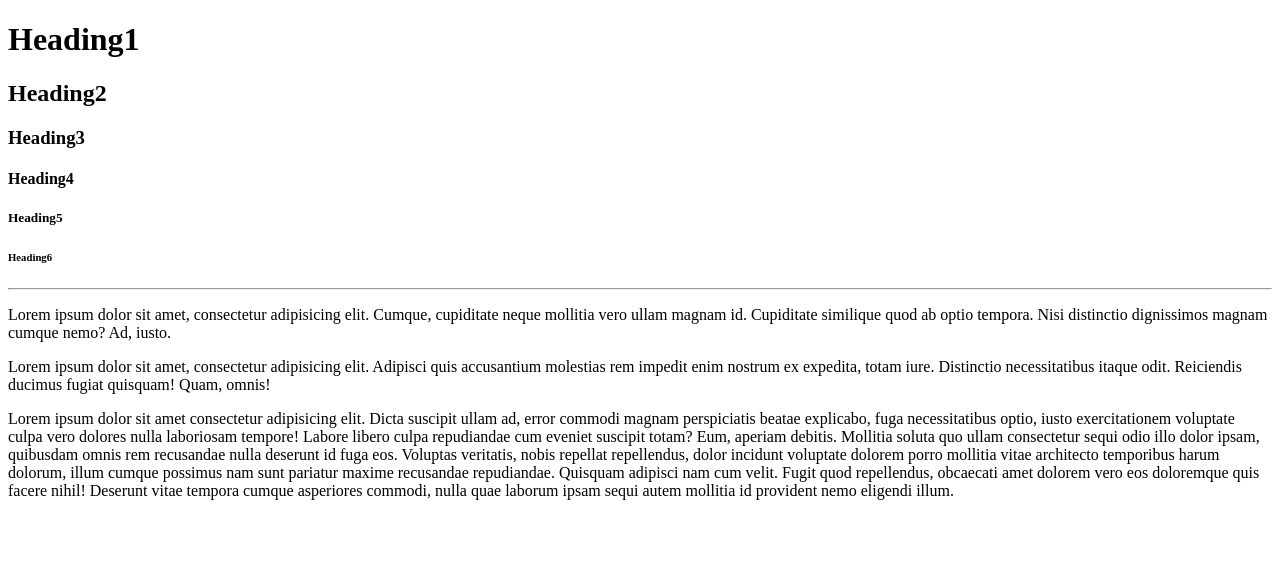
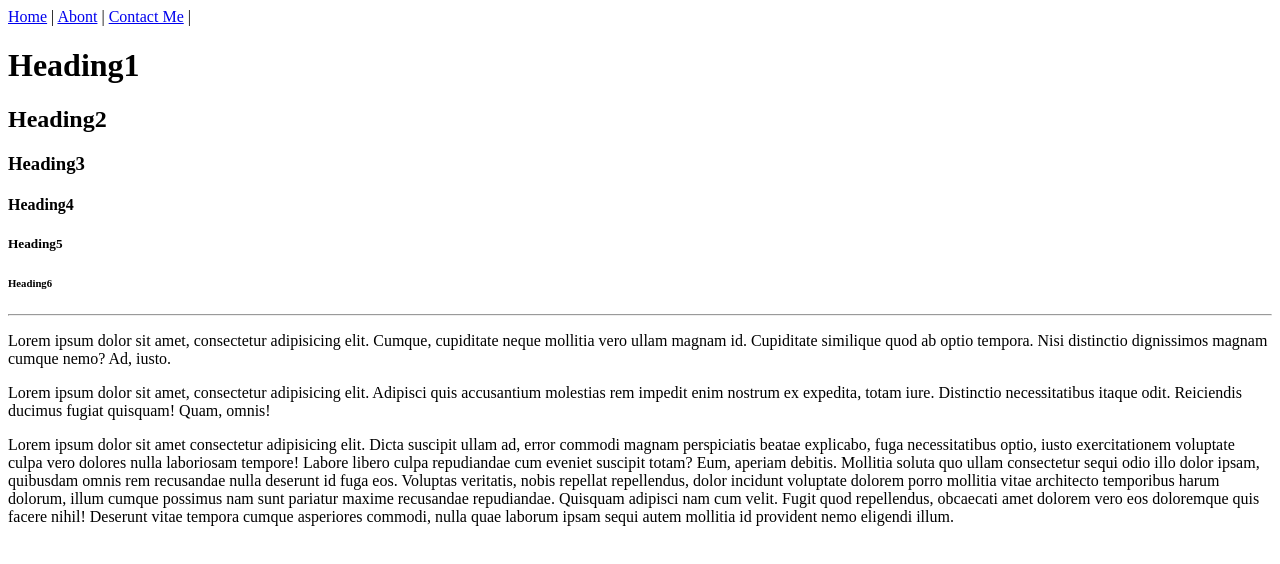
Before and after one commit to Kessarin225/Kessarin225.github.io, a plain HTML site: page index.html in a window 1280 px wide. Drawn offline with Linux system fonts and the light colour scheme.

Commit message:
add menu to inex.html

```diff
--- a/index.html
+++ b/index.html
@@ -6,6 +6,9 @@
   <title>Kessarin - Home</title>
 </head>
 <body>
+  <a href="index.html">Home</a> |
+  <a href="about.html">Abont</a> |
+  <a href="contact.html">Contact Me</a> |
   <h1>Heading1</h1>
   <h2>Heading2</h2>
   <h3>Heading3</h3>
@@ -19,5 +22,6 @@
   Labore libero culpa repudiandae cum eveniet suscipit totam? Eum, aperiam debitis. Mollitia soluta quo ullam consectetur sequi odio illo dolor ipsam, quibusdam omnis rem recusandae nulla deserunt id fuga eos.
   Voluptas veritatis, nobis repellat repellendus, dolor incidunt voluptate dolorem porro mollitia vitae architecto temporibus harum dolorum, illum cumque possimus nam sunt pariatur maxime recusandae repudiandae. Quisquam adipisci nam cum velit.
   Fugit quod repellendus, obcaecati amet dolorem vero eos doloremque quis facere nihil! Deserunt vitae tempora cumque asperiores commodi, nulla quae laborum ipsam sequi autem mollitia id provident nemo eligendi illum.</p>
+
 </body>
 </html>
```
